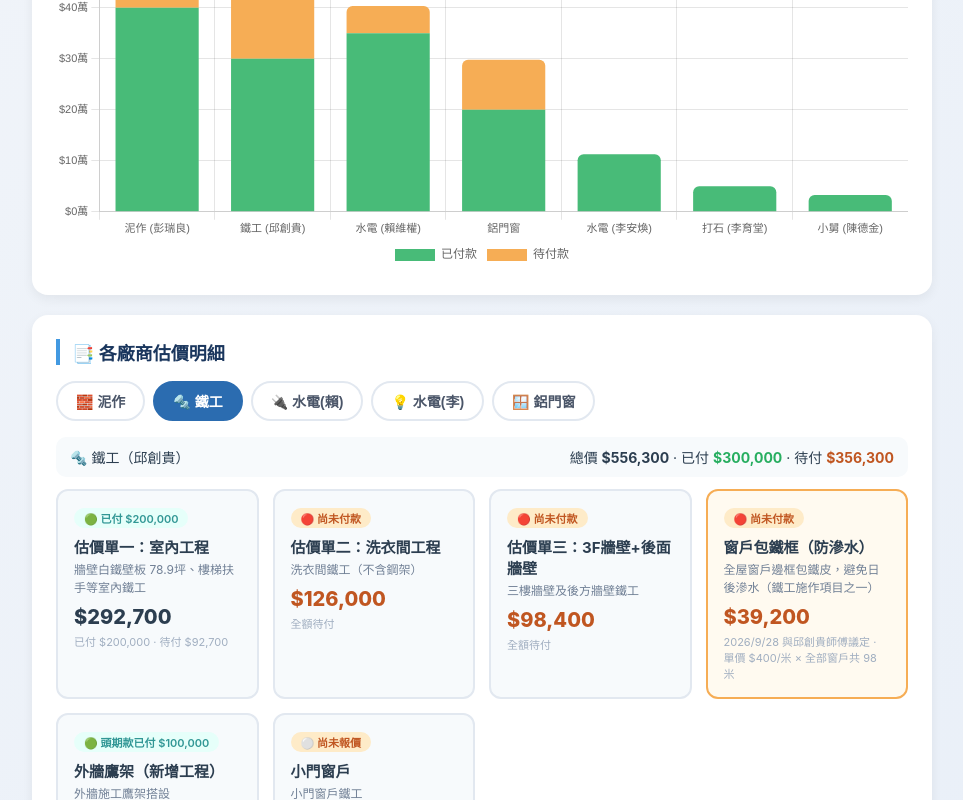
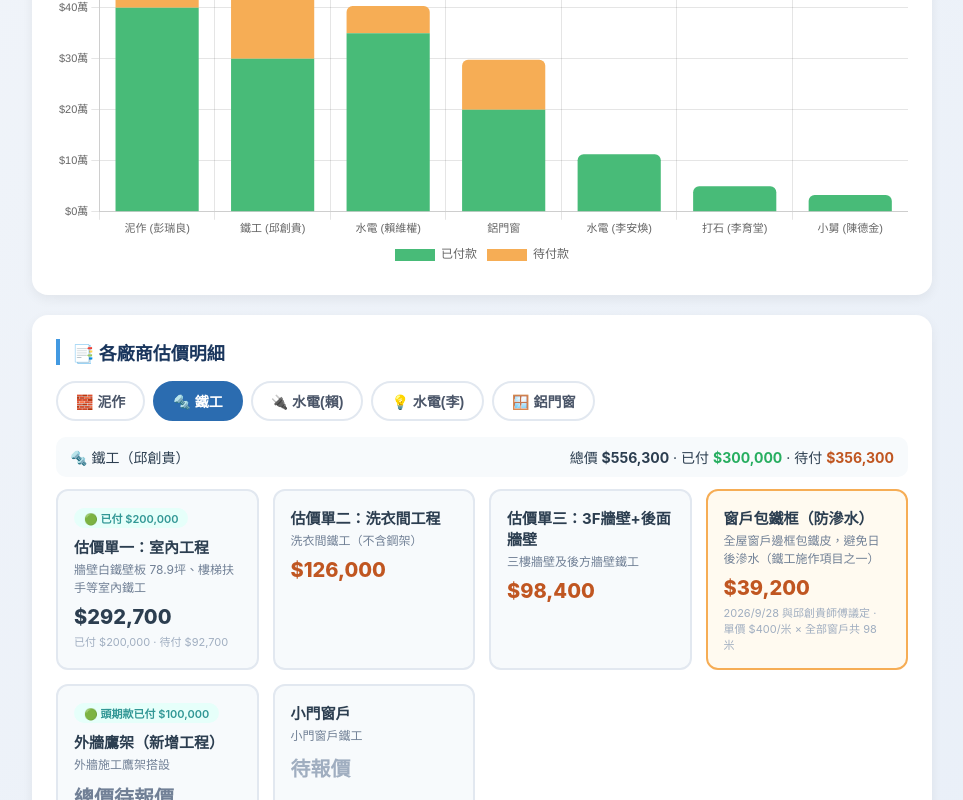
Before and after one commit to jackytslin8/zhengzhan-road-renovation, a plain HTML site: page index.html in a window 1280 px wide. Both pictures are taken after a click on the button "🔩 鐵工". Shown: the part 1641-2441 px from the top of the page, without its empty margins (158-1121 px from the left). Drawn offline with nearby package versions, Linux system fonts and the light colour scheme.

Commit message:
移除各項目「尚未付款」標示，僅保留項目金額、總價、已付記錄與合計待付金額

```diff
--- a/index.html
+++ b/index.html
@@ -78,8 +78,7 @@
     display: inline-block; font-size: 11px; border-radius: 10px;
     padding: 2px 10px; margin-bottom: 8px; font-weight: 600;
   }
-  .est-card .tag.unpaid { background: #feebc8; color: #c05621; }
-  .est-card .tag.partial { background: #e6fffa; color: #319795; }
+    .est-card .tag.partial { background: #e6fffa; color: #319795; }
   .est-card .name { font-weight: 700; font-size: 15px; margin-bottom: 4px; }
   .est-card .desc { font-size: 12px; color: #718096; margin-bottom: 8px; line-height: 1.5; }
   .est-card .amount { font-size: 20px; font-weight: 800; }
@@ -281,7 +280,6 @@
       <div class="sum-line"><span>🧱 泥作（彭瑞良）</span><span>總價 <b>$826,120</b> · 已付 <b style="color:#27ae60">$400,000</b> · 待付 <b style="color:#c05621">$276,120</b>（另頂樓防水 $150,000 已結清）</span></div>
       <div class="est-grid">
       <div class="est-card" style="border-color:#f6ad55; background:#fffaf0;">
-        <div class="tag unpaid">🔴 尚未付款</div>
         <div class="name">No. 2-3F 廁所</div>
         <div class="desc">二、三樓浴室泥作防水貼磚工程（牆面+地面）</div>
         <div class="amount" style="color:#c05621;">$178,200</div>
@@ -295,14 +293,12 @@
         <div class="meta">115年7月 · 含工料 · 已付 $400,000 · 6 項</div>
       </div>
       <div class="est-card" style="border-color:#f6ad55; background:#fffaf0;">
-        <div class="tag unpaid">🔴 尚未付款</div>
         <div class="name">No. torl</div>
         <div class="desc">頂樓及 3F 廚房地板打除、施作彈性水泥防水層</div>
         <div class="amount" style="color:#c05621;">$206,550</div>
         <div class="meta">115/03/30 · 含工料 · 3 項</div>
       </div>
       <div class="est-card" style="border-color:#f6ad55; background:#fffaf0;">
-        <div class="tag unpaid">🔴 尚未付款</div>
         <div class="name">No. 化糞池</div>
         <div class="desc">客廳挖水管、灌管溝混凝土、化糞池材料與多期點工</div>
         <div class="amount" style="color:#c05621;">$51,620</div>
@@ -356,21 +352,16 @@
           <div class="meta">已付 $200,000 · 待付 $92,700</div>
         </div>
         <div class="est-card" style="border-color:#e2e8f0; background:#f7fafc;">
-          <div class="tag unpaid">🔴 尚未付款</div>
           <div class="name">估價單二：洗衣間工程</div>
           <div class="desc">洗衣間鐵工（不含鋼架）</div>
           <div class="amount" style="color:#c05621;">$126,000</div>
-          <div class="meta">全額待付</div>
-        </div>
+                  </div>
         <div class="est-card" style="border-color:#e2e8f0; background:#f7fafc;">
-          <div class="tag unpaid">🔴 尚未付款</div>
           <div class="name">估價單三：3F牆壁+後面牆壁</div>
           <div class="desc">三樓牆壁及後方牆壁鐵工</div>
           <div class="amount" style="color:#c05621;">$98,400</div>
-          <div class="meta">全額待付</div>
-        </div>
+                  </div>
         <div class="est-card" style="border-color:#f6ad55; background:#fffaf0;">
-          <div class="tag unpaid">🔴 尚未付款</div>
           <div class="name">窗戶包鐵框（防滲水）</div>
           <div class="desc">全屋窗戶邊框包鐵皮，避免日後滲水（鐵工施作項目之一）</div>
           <div class="amount" style="color:#c05621;">$39,200</div>
@@ -384,7 +375,6 @@
           <div class="meta">2026/09/27 已付頭期款 $100,000</div>
         </div>
         <div class="est-card" style="border-color:#e2e8f0; background:#f7fafc;">
-          <div class="tag unpaid">⚪ 尚未報價</div>
           <div class="name">小門窗戶</div>
           <div class="desc">小門窗戶鐵工</div>
           <div class="amount" style="color:#a0aec0;">待報價</div>
```
